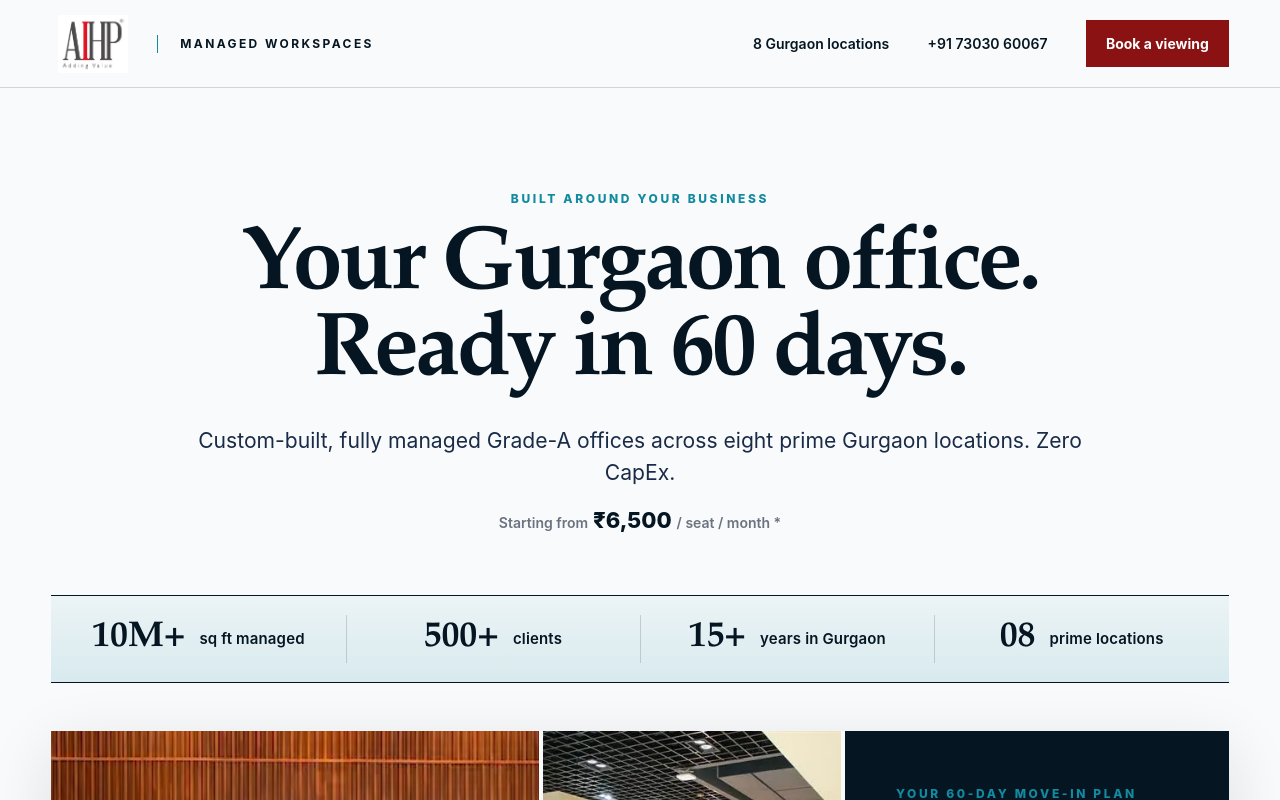
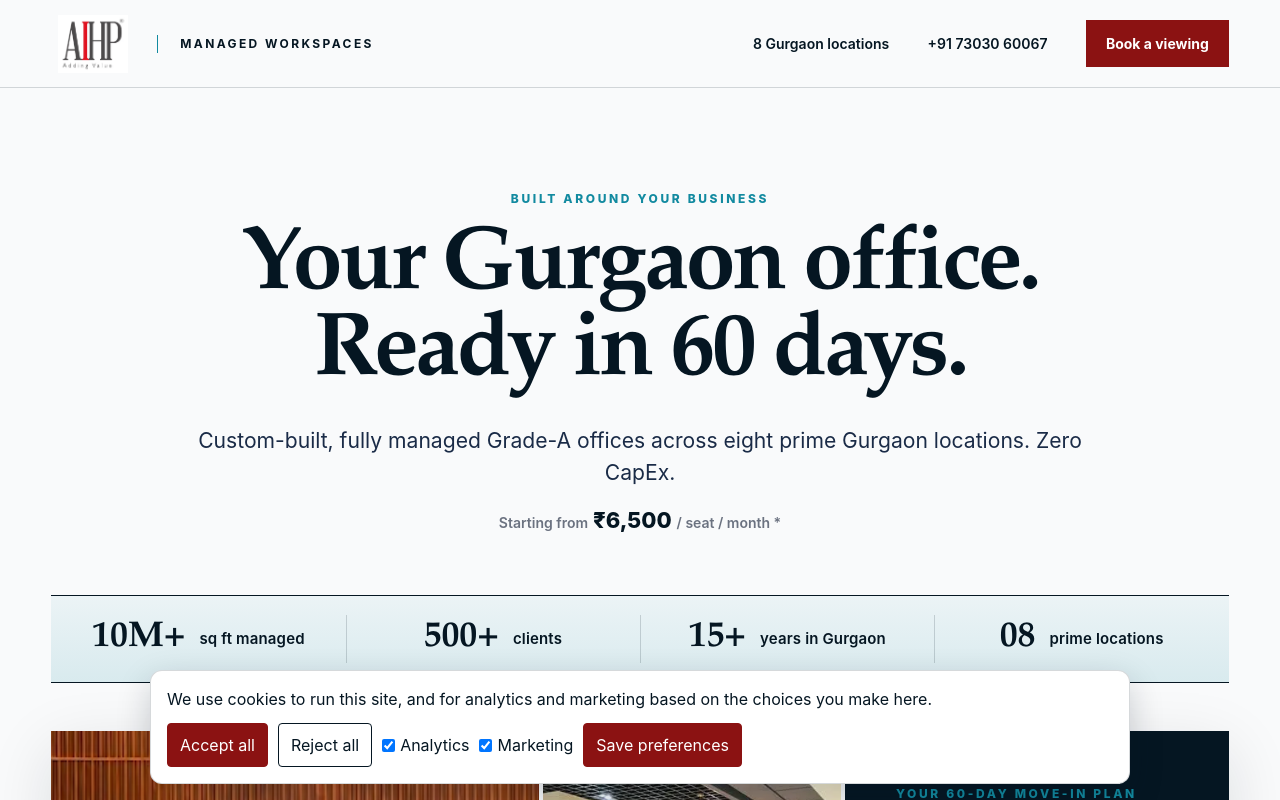
Before and after one commit to marketingAIHP/offices.aihp.in-landing-page, a Next.js app: page / in a window 1280 px wide. Shown: the top 800 px of the page. Built offline with nearby package versions, Linux system fonts and the light colour scheme; no server answers.

Commit message:
duplicacy

```diff
--- /dev/null
+++ b/app/api/geo/route.ts
@@ -0,0 +1,10 @@
+import { NextResponse } from "next/server";
+
+const OPT_IN_REGIONS = new Set([
+  "AT", "BE", "BG", "HR", "CY", "CZ", "DK", "EE", "FI", "FR", "DE", "GR", "HU", "IE", "IT", "LV", "LT", "LU", "MT", "NL", "PL", "PT", "RO", "SK", "SI", "ES", "SE", "IS", "LI", "NO", "GB", "CH",
+]);
+
+export function GET(request: Request) {
+  const country = (request.headers.get("cf-ipcountry") || request.headers.get("x-vercel-ip-country") || "").toUpperCase();
+  return NextResponse.json({ country, optIn: OPT_IN_REGIONS.has(country) });
+}
--- /dev/null
+++ b/app/consent-banner.tsx
@@ -0,0 +1,62 @@
+"use client";
+
+import { useEffect, useState } from "react";
+
+type Consent = { necessary: true; analytics: boolean; marketing: boolean };
+const MAX_AGE_SECONDS = 15_552_000;
+
+function readConsent(): Consent | null {
+  const value = document.cookie.match(/(?:^|; )aihp-consent=([^;]+)/)?.[1];
+  if (!value) return null;
+  try {
+    const consent = JSON.parse(decodeURIComponent(value)) as Consent;
+    return consent?.necessary === true && typeof consent.analytics === "boolean" && typeof consent.marketing === "boolean" ? consent : null;
+  } catch { return null; }
+}
+
+function updateGoogleConsent(consent: Consent) {
+  window.dataLayer = window.dataLayer || [];
+  window.dataLayer.push(["consent", "update", {
+    analytics_storage: consent.analytics ? "granted" : "denied",
+    ad_storage: consent.marketing ? "granted" : "denied",
+    ad_user_data: consent.marketing ? "granted" : "denied",
+    ad_personalization: consent.marketing ? "granted" : "denied",
+  }]);
+}
+
+export default function ConsentBanner() {
+  const [visible, setVisible] = useState(false);
+  const [consent, setConsent] = useState<Consent>({ necessary: true, analytics: true, marketing: true });
+
+  useEffect(() => {
+    const savedConsent = readConsent();
+    if (savedConsent) { updateGoogleConsent(savedConsent); return; }
+    let active = true;
+    fetch("/api/geo").then((response) => response.ok ? response.json() as Promise<{ optIn?: boolean }> : { optIn: true })
+      .then(({ optIn }) => {
+        if (!active) return;
+        if (optIn) setConsent({ necessary: true, analytics: false, marketing: false });
+        setVisible(true);
+      })
+      .catch(() => { if (active) setVisible(true); });
+    return () => { active = false; };
+  }, []);
+
+  function save(nextConsent: Consent) {
+    document.cookie = `aihp-consent=${encodeURIComponent(JSON.stringify(nextConsent))}; Max-Age=${MAX_AGE_SECONDS}; Path=/; SameSite=Lax; Secure`;
+    updateGoogleConsent(nextConsent);
+    setVisible(false);
+  }
+
+  if (!visible) return null;
+  return <section className="consent-banner" aria-label="Cookie consent">
+    <p>We use cookies to run this site, and for analytics and marketing based on the choices you make here.</p>
+    <div className="consent-actions">
+      <button type="button" onClick={() => save({ necessary: true, analytics: true, marketing: true })}>Accept all</button>
+      <button type="button" onClick={() => save({ necessary: true, analytics: false, marketing: false })}>Reject all</button>
+      <label><input type="checkbox" checked={consent.analytics} onChange={(event) => setConsent({ ...consent, analytics: event.target.checked })} /> Analytics</label>
+      <label><input type="checkbox" checked={consent.marketing} onChange={(event) => setConsent({ ...consent, marketing: event.target.checked })} /> Marketing</label>
+      <button type="button" onClick={() => save(consent)}>Save preferences</button>
+    </div>
+  </section>;
+}
--- a/app/globals.css
+++ b/app/globals.css
@@ -364,6 +364,26 @@ h1 { font-size: clamp(52px, 7vw, 98px); line-height: 0.95; margin-bottom: 28px;
   .mobile-sticky { display: flex; position: fixed; left: 12px; right: 12px; bottom: 10px; min-height: 54px; background: var(--burgundy); color: white; align-items: center; justify-content: center; z-index: 50; font-weight: 800; box-shadow: 0 12px 34px rgba(5,22,34,.34); }
 }
 
+.consent-banner {
+  position: fixed;
+  z-index: 60;
+  right: 16px;
+  bottom: 16px;
+  left: 16px;
+  max-width: 980px;
+  margin: auto;
+  padding: 16px;
+  border: 1px solid var(--line);
+  border-radius: 12px;
+  background: #fff;
+  box-shadow: 0 12px 34px rgba(5, 22, 34, .2);
+}
+.consent-banner p { margin: 0 0 12px; }
+.consent-actions { display: flex; flex-wrap: wrap; align-items: center; gap: 10px; }
+.consent-actions button { padding: 9px 12px; border: 1px solid var(--navy); border-radius: 4px; background: #fff; color: var(--navy); font: inherit; cursor: pointer; }
+.consent-actions button:first-child, .consent-actions button:last-child { background: var(--burgundy); border-color: var(--burgundy); color: #fff; }
+.consent-actions label { display: inline-flex; align-items: center; gap: 5px; }
+
 @media (prefers-reduced-motion: reduce) {
   html { scroll-behavior: auto; }
   *, *::before, *::after { animation-duration: 0.01ms !important; transition-duration: 0.01ms !important; }
--- a/app/layout.tsx
+++ b/app/layout.tsx
@@ -2,6 +2,7 @@ import type { Metadata } from "next";
 import Script from "next/script";
 import "./globals.css";
 import MarketingPixels from "./marketing-pixels";
+import ConsentBanner from "./consent-banner";
 import { siteUrl } from "../lib/site";
 
 export const metadata: Metadata = {
@@ -45,11 +46,33 @@ export default function RootLayout({ children }: Readonly<{ children: React.Reac
             window.dataLayer = window.dataLayer || [];
             function gtag(){dataLayer.push(arguments);}
             gtag('consent', 'default', {
+              ad_storage: 'granted',
+              ad_user_data: 'granted',
+              ad_personalization: 'granted',
+              analytics_storage: 'granted',
+              functionality_storage: 'granted',
+              personalization_storage: 'granted',
+              security_storage: 'granted'
+            });
+            gtag('consent', 'default', {
               ad_storage: 'denied',
               ad_user_data: 'denied',
               ad_personalization: 'denied',
-              analytics_storage: 'granted'
+              analytics_storage: 'denied',
+              region: ['AT','BE','BG','HR','CY','CZ','DK','EE','FI','FR','DE','GR','HU','IE','IT','LV','LT','LU','MT','NL','PL','PT','RO','SK','SI','ES','SE','IS','LI','NO','GB','CH'],
+              wait_for_update: 500
             });
+            try {
+              var consentMatch = document.cookie.match(/(?:^|; )aihp-consent=([^;]+)/);
+              if (consentMatch) {
+                var consent = JSON.parse(decodeURIComponent(consentMatch[1]));
+                if (consent && consent.necessary === true) {
+                  var analytics = consent.analytics ? 'granted' : 'denied';
+                  var marketing = consent.marketing ? 'granted' : 'denied';
+                  gtag('consent', 'update', { analytics_storage: analytics, ad_storage: marketing, ad_user_data: marketing, ad_personalization: marketing });
+                }
+              }
+            } catch (error) {}
           `}
         </Script>
         <Script id="openai-ads-pixel" strategy="beforeInteractive">
@@ -68,6 +91,7 @@ export default function RootLayout({ children }: Readonly<{ children: React.Reac
           />
         </noscript>
         <MarketingPixels />
+        <ConsentBanner />
         <noscript>
           <img
             height="1"
--- a/app/lead-form.tsx
+++ b/app/lead-form.tsx
@@ -12,7 +12,7 @@ type MetaCustomerData = Partial<{ em: string; ph: string; fn: string; ln: string
 
 declare global {
   interface Window {
-    dataLayer?: Record<string, unknown>[];
+    dataLayer?: unknown[];
     fbq?: (...args: unknown[]) => void;
     oaiq?: (...args: unknown[]) => void;
     trackOpenAILead?: () => void;
@@ -95,13 +95,24 @@ export default function LeadForm({ locations }: { locations: readonly Location[]
       if (!response.ok || !result.ok) throw new Error(result.error || "We couldn't send your request. Please call us instead.");
       const { googleCustomerData, metaCustomerData } = buildCustomerData(formData);
       window.dataLayer = window.dataLayer || [];
-      window.dataLayer.push({ event: "form_submit", form_name: "lease_lead_form", preferred_location: formData.get("preferred_location") || "" });
-      window.dataLayer.push({ event: "generate_lead", form_name: "lease_lead_form", preferred_location: formData.get("preferred_location") || "", ...googleCustomerData });
+      let redirected = false;
+      const redirect = () => {
+        if (redirected) return;
+        redirected = true;
+        window.location.assign("https://aihp.in/thankyou");
+      };
+      const fallbackRedirect = window.setTimeout(redirect, 2_000);
+      window.dataLayer.push({
+        event: "generate_lead",
+        form_name: "lease_lead_form",
+        preferred_location: formData.get("preferred_location") || "",
+        ...googleCustomerData,
+        eventCallback: () => { window.clearTimeout(fallbackRedirect); redirect(); },
+        eventTimeout: 2_000,
+      });
       if (Object.keys(metaCustomerData).length) window.fbq?.("set", "userData", metaCustomerData);
       window.fbq?.("track", "Lead"); window.grecaptcha?.reset();
       window.trackOpenAILead?.();
-      await new Promise<void>((resolve) => window.setTimeout(resolve, 200));
-      window.location.assign("https://aihp.in/thankyou");
     } catch (submissionError) {
       setStatus("error"); window.grecaptcha?.reset();
       setError(submissionError instanceof Error ? submissionError.message : "Please try again or call +91 73030 60067.");
--- a/app/marketing-pixels.tsx
+++ b/app/marketing-pixels.tsx
@@ -5,13 +5,6 @@ import { useEffect } from "react";
 function addScript(code: string) {
   const script = document.createElement("script");
   script.text = code;
-  document.head.appendChild(script);
-}
-
-function addExternalScript(src: string) {
-  const script = document.createElement("script");
-  script.async = true;
-  script.src = src;
   document.head.appendChild(script);
 }
 
@@ -25,8 +18,6 @@ export default function MarketingPixels() {
       window.removeEventListener("keydown", loadPixels);
       window.removeEventListener("scroll", loadPixels);
       addScript(`(function(w,d,s,l,i){w[l]=w[l]||[];w[l].push({'gtm.start':new Date().getTime(),event:'gtm.js'});var f=d.getElementsByTagName(s)[0],j=d.createElement(s),dl=l!='dataLayer'?'&l='+l:'';j.async=true;j.src='https://www.googletagmanager.com/gtm.js?id='+i+dl;f.parentNode.insertBefore(j,f)})(window,document,'script','dataLayer','GTM-T7QGCWDH');`);
-      addExternalScript("https://www.googletagmanager.com/gtag/js?id=GT-NFRRMSB6");
-      addScript(`window.dataLayer=window.dataLayer||[];function gtag(){dataLayer.push(arguments)}gtag('js',new Date());gtag('config','GT-NFRRMSB6');gtag('config','AW-16699500842');gtag('config','G-QQ45NZPFJS');gtag('config','G-KNP1GSP7DT');`);
       addScript(`_linkedin_partner_id='7096716';window._linkedin_data_partner_ids=window._linkedin_data_partner_ids||[];window._linkedin_data_partner_ids.push(_linkedin_partner_id);(function(l){if(!l){window.lintrk=function(a,b){window.lintrk.q.push([a,b])};window.lintrk.q=[]}var s=document.getElementsByTagName('script')[0],b=document.createElement('script');b.type='text/javascript';b.async=true;b.src='https://snap.licdn.com/li.lms-analytics/insight.min.js';s.parentNode.insertBefore(b,s)})(window.lintrk);`);
       addScript(`!function(f,b,e,v,n,t,s){if(f.fbq)return;n=f.fbq=function(){n.callMethod?n.callMethod.apply(n,arguments):n.queue.push(arguments)};if(!f._fbq)f._fbq=n;n.push=n;n.loaded=!0;n.version='2.0';n.queue=[];t=b.createElement(e);t.async=!0;t.src=v;s=b.getElementsByTagName(e)[0];s.parentNode.insertBefore(t,s)}(window,document,'script','https://connect.facebook.net/en_US/fbevents.js');fbq('init','1656970768462741');fbq('track','PageView');`);
     };
```
